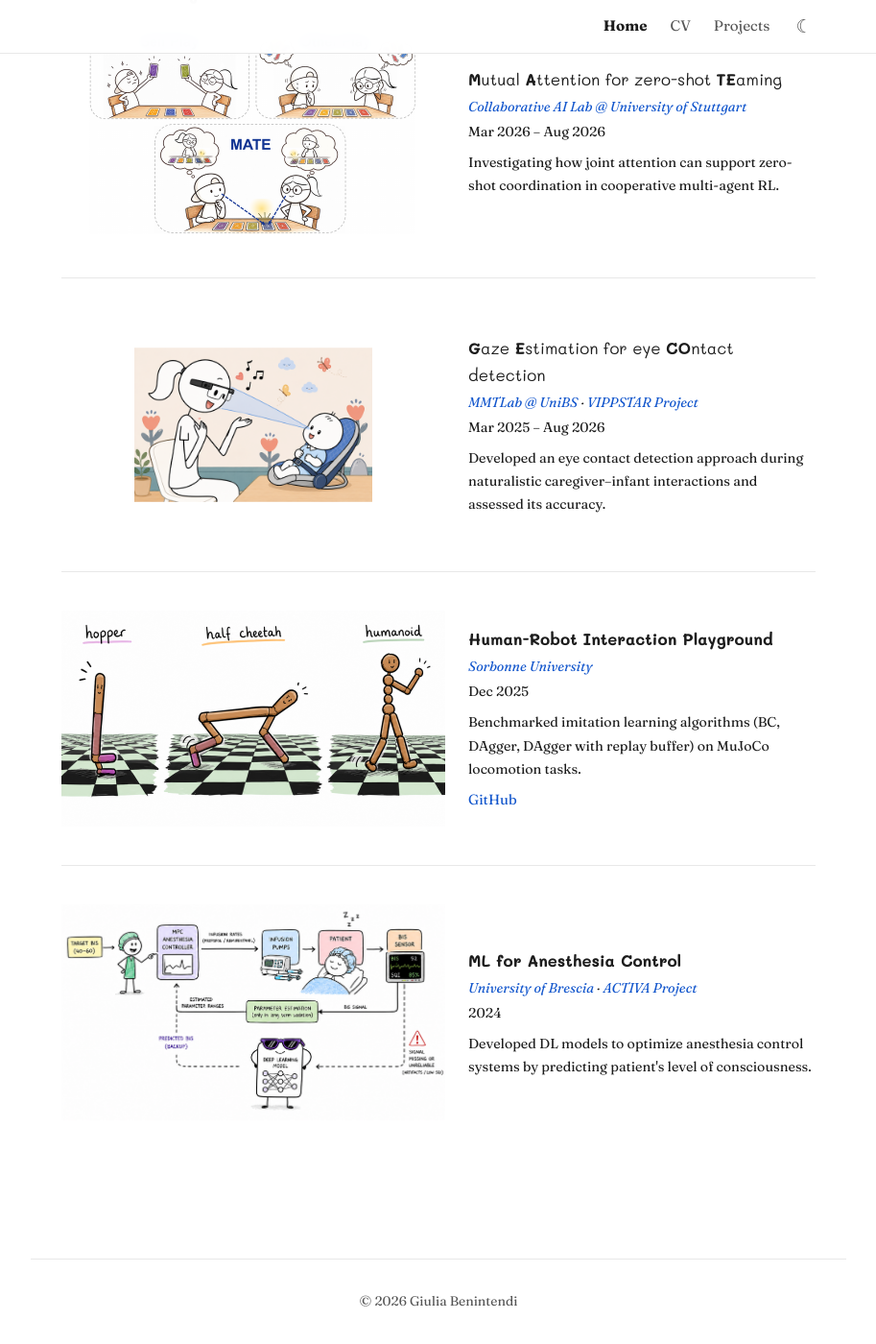
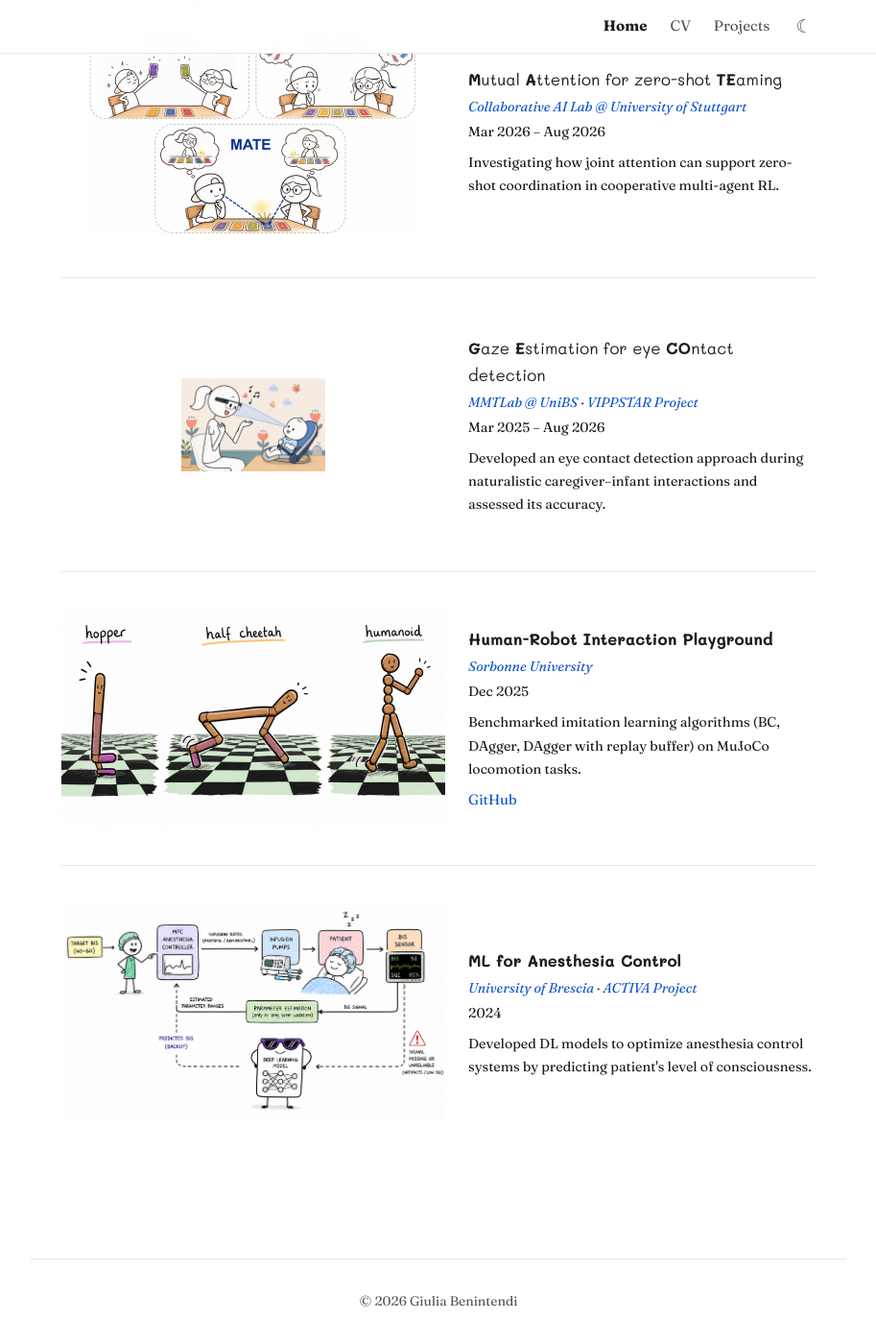
Before and after one commit to giuliabenintendi/giuliabenintendi.github.io, a Jekyll site: the page built from index.html, in a window 1280 px wide and 1400 px high, scrolled down 977 px. Shown: the whole window at 96% size, without its empty margins (183-1096 px from the left). Built offline with Jekyll 4.4.1, drawn with Linux system fonts in a browser that asks for light colours.

Commit message:
double geco image padding

```diff
--- a/assets/css/style.css
+++ b/assets/css/style.css
@@ -251,7 +251,7 @@ a.person-link {
 /* Shrink the picture inside its frame to leave white space around it */
 .project-image img.inset {
   object-fit: contain;
-  padding: 8%;
+  padding: 16%;
   box-sizing: border-box;
 }
 
```
